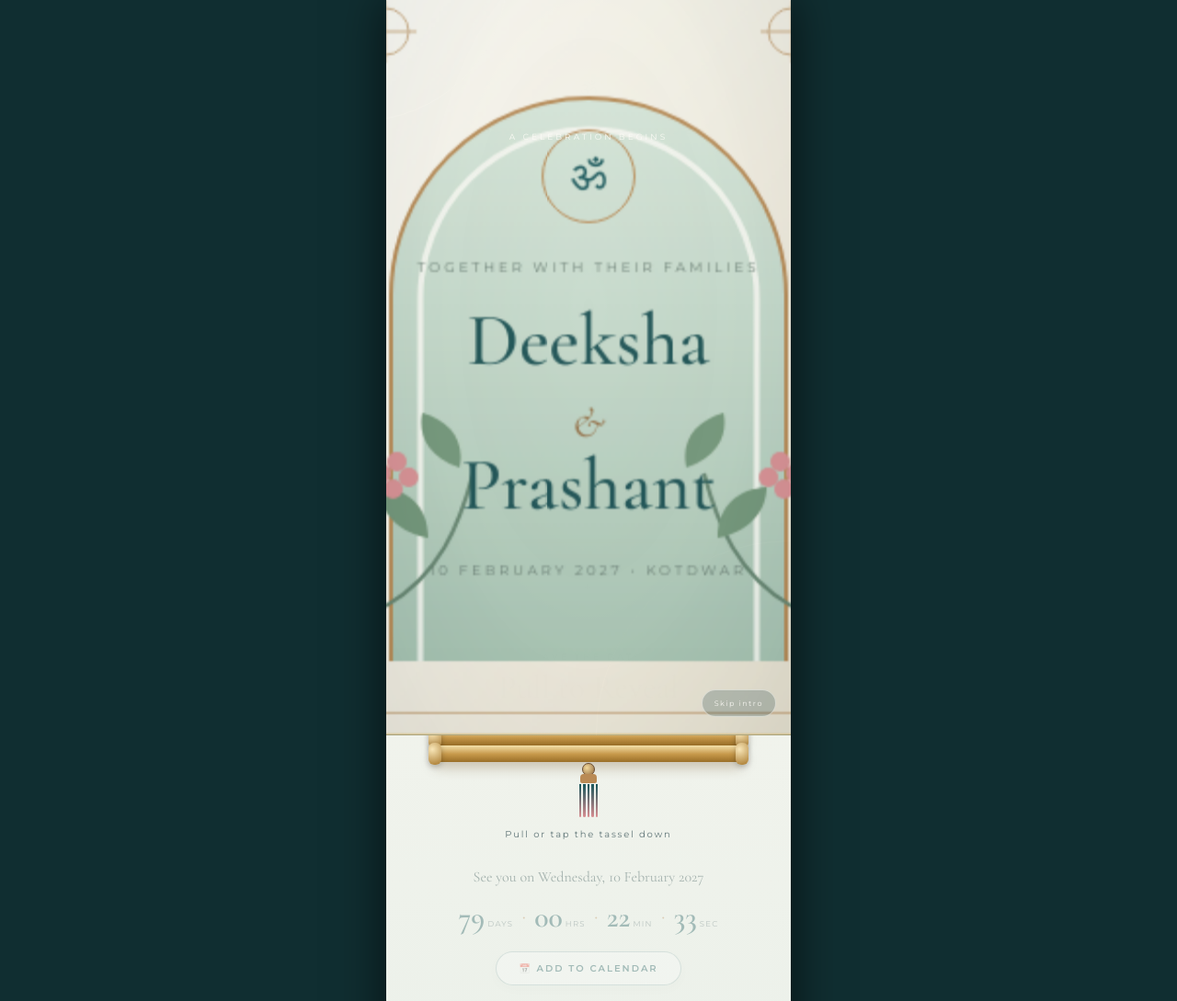
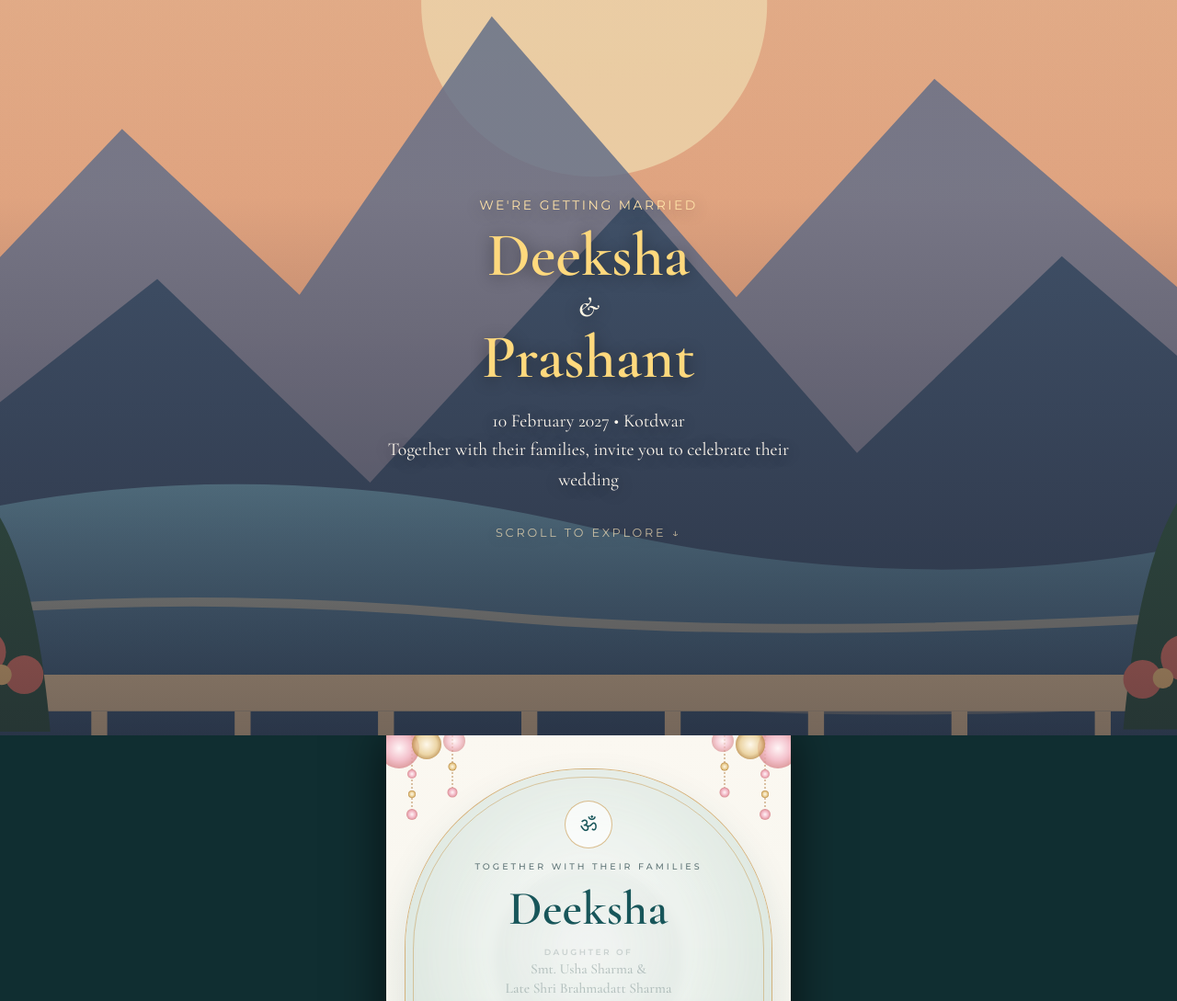
Before and after one commit to pgaur1/deeksha-prashant-wedding, a plain HTML site: page invitation-2/index.html in a window 1280 px wide. Shown: the top 1089 px of the page at 92% size. Drawn offline with nearby package versions, Linux system fonts and the light colour scheme.

Commit message:
Replace invitation intro with cinematic doorway scene
Co-authored-by: Copilot <223556219+Copilot@users.noreply.github.com>

```diff
--- a/invitation-2/index.html
+++ b/invitation-2/index.html
@@ -83,244 +83,293 @@
     overflow: hidden;
   }
 
-  /* ================= 1. CINEMATIC INVITATION REVEAL ================= */
-  .opening-stage {
-    position: fixed;
+  /* ================= 1. CINEMATIC ARCHWAY OPENING ================= */
+  html {
+    scroll-behavior: smooth;
+  }
+
+  #cinematic-opening {
+    position: relative;
+    z-index: 100;
+    width: 100%;
+    height: 100vh;
+    height: 100dvh;
+    overflow: hidden;
+    perspective: 1200px;
+    background: #1b1210;
+    color: #fffaf2;
+    user-select: none;
+  }
+
+  .scene-interior {
+    position: absolute;
     inset: 0;
-    max-width: 440px;
-    margin: 0 auto;
-    z-index: 200;
     overflow: hidden;
+    display: flex;
+    align-items: center;
+    justify-content: center;
+    padding: 24px;
+    text-align: center;
     background:
-      radial-gradient(ellipse at 50% 42%, rgba(226, 238, 225, 0.96) 0%, rgba(164, 190, 174, 0.9) 54%, rgba(16, 58, 61, 0.98) 100%);
+      linear-gradient(to bottom, rgba(20, 14, 18, 0.12), rgba(20, 14, 18, 0.48)),
+      radial-gradient(circle at 50% 35%, #ffe6c7 0%, #f3b58c 38%, #6a7ba2 72%, #2b354f 100%);
+    transform: scale(1);
+    transition: transform 2.4s cubic-bezier(0.22, 1, 0.36, 1);
+    z-index: 1;
+  }
+
+  #cinematic-opening.is-opening .scene-interior {
+    transform: scale(1.16);
+  }
+
+  .terrace-art {
+    position: absolute;
+    inset: 0;
+    width: 100%;
+    height: 100%;
+  }
+
+  .scene-interior::after {
+    content: "";
+    position: absolute;
+    inset: 0;
+    background: linear-gradient(180deg, rgba(22, 21, 33, 0.08) 30%, rgba(22, 21, 33, 0.58) 100%);
+    pointer-events: none;
+  }
+
+  .hero-reveal {
+    position: relative;
+    z-index: 2;
+    width: min(100%, 420px);
+    opacity: 0;
+    transform: translateY(24px) scale(0.97);
+    transition: opacity 1.1s ease 1.15s, transform 1.1s cubic-bezier(0.22, 1, 0.36, 1) 1.15s;
+    color: #fffaf2;
+    text-shadow: 0 2px 16px rgba(0, 0, 0, 0.45);
+  }
+
+  #cinematic-opening.is-opening .hero-reveal {
+    opacity: 1;
+    transform: translateY(0) scale(1);
+  }
+
+  .hero-kicker {
+    margin-bottom: 10px;
+    color: #ffe2a8;
+    font-family: 'Montserrat', sans-serif;
+    font-size: 12px;
+    letter-spacing: 0.18em;
+    text-transform: uppercase;
+  }
+
+  .hero-names {
+    margin: 0;
+    color: #ffd97d;
+    font-family: 'Cormorant Garamond', Georgia, serif;
+    font-size: clamp(38px, 9vw, 58px);
+    font-weight: 600;
+    line-height: 1.05;
+  }
+
+  .hero-amp {
+    display: block;
+    margin: 4px 0;
+    color: #fff6e5;
+    font-size: 26px;
+    font-style: italic;
+  }
+
+  .hero-meta {
+    margin-top: 14px;
+    color: #fff8ee;
+    font-size: 17px;
+    line-height: 1.6;
+  }
+
+  .opening-scroll-cue {
+    margin-top: 28px;
+    color: #ffe7ba;
+    font-family: 'Montserrat', sans-serif;
+    font-size: 11px;
+    letter-spacing: 0.22em;
+    text-transform: uppercase;
+    animation: pulseScroll 1.8s infinite ease-in-out;
+  }
+
+  @keyframes pulseScroll {
+    0%, 100% { opacity: 0.5; transform: translateY(0); }
+    50% { opacity: 1; transform: translateY(5px); }
+  }
+
+  .arch-stage {
+    position: absolute;
+    inset: 0;
+    z-index: 3;
+    display: flex;
+    align-items: center;
+    justify-content: center;
+    padding: 0;
+    border: 0;
+    background: transparent;
+    color: inherit;
+    transform-style: preserve-3d;
+    transition: transform 2.2s cubic-bezier(0.22, 1, 0.36, 1), opacity 0.9s ease 1.5s;
+    cursor: pointer;
+  }
+
+  .arch-stage:focus-visible {
+    outline: 3px solid #ffe2a8;
+    outline-offset: -8px;
+  }
+
+  #cinematic-opening.is-opening .arch-stage {
+    transform: scale(1.65);
+    opacity: 0;
+    pointer-events: none;
+  }
+
+  .arch-wall {
+    position: relative;
+    display: flex;
+    width: min(84vw, 360px);
+    height: min(74vh, 540px);
+    height: min(74dvh, 540px);
+    overflow: visible;
+    border-radius: 180px 180px 12px 12px;
+    background: linear-gradient(145deg, #eadbc6, #c8b49a);
+    box-shadow: 0 0 0 100vmax #f7f2eb, inset 0 0 28px rgba(0, 0, 0, 0.35);
+    transform-style: preserve-3d;
+  }
+
+  .floral-crown {
+    position: absolute;
+    top: -34px;
+    left: -18px;
+    right: -18px;
+    z-index: 5;
+    height: 86px;
+    border-radius: 50%;
+    background:
+      radial-gradient(circle at 20% 55%, #e84a3c 0 18px, transparent 20px),
+      radial-gradient(circle at 38% 35%, #ff6b5b 0 22px, transparent 24px),
+      radial-gradient(circle at 55% 28%, #d93829 0 24px, transparent 26px),
+      radial-gradient(circle at 74% 40%, #ff7666 0 20px, transparent 22px),
+      radial-gradient(circle at 86% 62%, #c92e20 0 16px, transparent 18px),
+      radial-gradient(circle at 48% 50%, #3d6b35 0 36px, transparent 38px);
+    pointer-events: none;
+  }
+
+  .arch-door {
+    position: relative;
+    width: 50%;
+    height: 100%;
+    border: 2px solid #23536b;
+    background: linear-gradient(180deg, #4fa3c7 0%, #347fa1 55%, #245f7a 100%);
+    box-shadow: inset 0 0 18px rgba(10, 32, 44, 0.35);
+    transition: transform 1.6s cubic-bezier(0.25, 1, 0.35, 1);
+    backface-visibility: hidden;
+  }
+
+  .arch-door-left {
+    border-radius: 180px 0 0 10px;
+    transform-origin: left center;
+  }
+
+  .arch-door-right {
+    border-radius: 0 180px 10px 0;
+    transform-origin: right center;
+  }
+
+  .arch-door::before {
+    content: "";
+    position: absolute;
+    inset: 28px 14px;
+    border: 1.5px solid rgba(255, 255, 255, 0.35);
+    border-radius: inherit;
+  }
+
+  .arch-door::after {
+    content: "";
+    position: absolute;
+    top: 54%;
+    width: 9px;
+    height: 9px;
+    border: 1px solid #f3d38a;
+    border-radius: 50%;
+    background: radial-gradient(circle at 35% 35%, #fff1bd, #bd8741);
+    box-shadow: 0 1px 5px rgba(0, 0, 0, 0.35);
+  }
+
+  .arch-door-left::after { right: 14px; }
+  .arch-door-right::after { left: 14px; }
+
+  #cinematic-opening.is-opening .arch-door-left {
+    transform: rotateY(105deg);
+  }
+
+  #cinematic-opening.is-opening .arch-door-right {
+    transform: rotateY(-105deg);
+  }
+
+  .door-badge {
+    position: absolute;
+    inset: 0;
+    z-index: 4;
     display: flex;
     flex-direction: column;
     align-items: center;
     justify-content: center;
-    gap: 14px;
-    padding: 24px 18px;
-    color: #173F3F;
-    perspective: 1400px;
-    transition: opacity 0.9s ease, visibility 0.9s ease;
-  }
-
-  .opening-stage::before,
-  .opening-stage::after {
-    content: "";
-    position: absolute;
-    width: 320px;
-    height: 320px;
-    border: 1px solid rgba(255, 247, 224, 0.24);
-    border-radius: 50%;
+    padding: 16px;
+    color: #fffaf0;
+    text-align: center;
+    text-shadow: 0 2px 10px rgba(0, 0, 0, 0.4);
     pointer-events: none;
-  }
-
-  .opening-stage::before {
-    top: -190px;
-    left: -190px;
-  }
-
-  .opening-stage::after {
-    right: -210px;
-    bottom: -210px;
-    width: 420px;
-    height: 420px;
-  }
-
-  .opening-stage.hidden {
+    transition: opacity 0.45s ease;
+  }
+
+  #cinematic-opening.is-opening .door-badge {
     opacity: 0;
-    visibility: hidden;
-    pointer-events: none;
-  }
-
-  .opening-kicker {
-    position: relative;
-    z-index: 2;
-    color: rgba(255, 253, 248, 0.88);
+  }
+
+  .door-badge-title {
+    font-family: 'Cormorant Garamond', Georgia, serif;
+    font-size: 38px;
+    font-style: italic;
+    line-height: 1;
+  }
+
+  .door-badge-sub {
+    margin-top: 14px;
+    padding: 8px 17px;
+    border: 1px solid rgba(255, 255, 255, 0.62);
+    border-radius: 999px;
+    background: rgba(255, 255, 255, 0.18);
     font-family: 'Montserrat', sans-serif;
-    font-size: 9px;
-    letter-spacing: 3px;
+    font-size: 10px;
+    letter-spacing: 0.12em;
     text-transform: uppercase;
-    text-align: center;
-    opacity: 0;
-    transform: translateY(12px);
-  }
-
-  .cinematic-scene {
-    position: relative;
-    z-index: 1;
-    width: 100%;
-    height: min(66vh, 490px);
-    min-height: 310px;
-    display: grid;
-    place-items: center;
-    transform-style: preserve-3d;
-  }
-
-  .cinematic-card {
-    position: relative;
-    width: min(72vw, 282px);
-    height: min(55vh, 390px);
-    min-height: 275px;
-    overflow: hidden;
-    border: 1px solid rgba(230, 201, 139, 0.9);
-    border-radius: 8px;
-    background: linear-gradient(155deg, #FBF8EF 0%, #EEE5D2 100%);
-    box-shadow: 0 35px 90px rgba(7, 39, 41, 0.48), 0 0 0 8px rgba(255, 253, 248, 0.08);
-    transform-style: preserve-3d;
-    opacity: 0;
-    will-change: transform, opacity;
-  }
-
-  .cinematic-card::before {
-    content: "";
-    position: absolute;
-    inset: 10px;
-    border: 1px solid rgba(185, 138, 85, 0.62);
-    pointer-events: none;
-    z-index: 3;
-  }
-
-  .cinematic-card::after {
-    content: "";
-    position: absolute;
-    top: -20%;
-    left: -90%;
-    width: 60%;
-    height: 140%;
-    background: linear-gradient(90deg, transparent, rgba(255, 255, 255, 0.42), transparent);
-    transform: rotate(18deg);
-    z-index: 4;
-  }
-
-  .cinematic-art {
-    position: absolute;
-    inset: 0;
-    width: 100%;
-    height: 100%;
-  }
-
-  .cinematic-card-content {
-    position: absolute;
-    inset: 0;
-    z-index: 2;
-    display: flex;
-    align-items: center;
-    justify-content: center;
-    flex-direction: column;
-    padding: 26px 20px;
-    text-align: center;
-  }
-
-  .cinematic-mark {
-    width: 48px;
-    height: 48px;
-    margin-bottom: 18px;
-    display: grid;
-    place-items: center;
-    border: 1px solid var(--gold);
-    border-radius: 50%;
-    color: var(--burgundy);
-    font-size: 22px;
-  }
-
-  .cinematic-overline,
-  .cinematic-date {
-    color: #687C72;
-    font-family: 'Montserrat', sans-serif;
-    font-size: 7px;
-    letter-spacing: 2px;
-    text-transform: uppercase;
-  }
-
-  .cinematic-names {
-    margin: 15px 0;
-    color: #174D50;
-    font-family: 'Cormorant Garamond', serif;
-    font-size: clamp(29px, 8vw, 38px);
-    font-weight: 500;
-    line-height: 0.98;
-  }
-
-  .cinematic-names span {
-    font-family: 'Cormorant Garamond', serif;
-    font-size: 22px;
-    font-style: italic;
-    color: var(--gold-dark);
-  }
-
-  .cinematic-date {
-    margin-top: 5px;
-    color: #687C72;
-  }
-
-  .opening-stage.playing .opening-kicker {
-    animation: captionRise 1s ease 0.2s forwards;
-  }
-
-  .opening-stage.playing .cinematic-card {
-    animation: cardApproach 4.4s cubic-bezier(0.22, 0.75, 0.25, 1) forwards;
-  }
-
-  .opening-stage.playing .cinematic-card::after {
-    animation: cardLightSweep 1.3s ease 2.1s forwards;
-  }
-
-  @keyframes captionRise {
-    to { opacity: 1; transform: translateY(0); }
-  }
-
-  @keyframes cardApproach {
-    0% {
-      opacity: 0;
-      transform: translate3d(0, 25vh, -380px) rotateX(17deg) rotateY(-9deg) scale(0.56);
+  }
+
+  @media (max-height: 650px) {
+    .arch-wall {
+      width: min(72vw, 310px);
+      height: min(68vh, 420px);
+      height: min(68dvh, 420px);
     }
-    18% {
-      opacity: 1;
-      transform: translate3d(0, 8vh, -190px) rotateX(9deg) rotateY(-5deg) scale(0.72);
-    }
-    58% {
-      opacity: 1;
-      transform: translate3d(0, 0, 0) rotateX(0) rotateY(0) scale(1);
-    }
-    76% {
-      transform: translate3d(0, -1vh, 60px) rotateX(0) rotateY(0) scale(1.05);
-    }
-    100% {
-      opacity: 0.92;
-      transform: translate3d(0, -3vh, 360px) rotateX(0) rotateY(0) scale(1.58);
-    }
-  }
-
-  @keyframes cardLightSweep {
-    to { left: 140%; }
-  }
-
-  .opening-instruction {
-    position: absolute;
-    right: 16px;
-    bottom: 20px;
-    z-index: 5;
-    border: 1px solid rgba(255, 253, 248, 0.52);
-    border-radius: 999px;
-    padding: 9px 13px;
-    color: rgba(255, 253, 248, 0.9);
-    background: rgba(16, 58, 61, 0.22);
-    font-family: 'Montserrat', sans-serif;
-    font-size: 8px;
-    letter-spacing: 1.5px;
-    cursor: pointer;
-  }
-
-  @media (max-height: 650px) {
-    .opening-stage { gap: 8px; padding: 16px; }
-    .cinematic-scene { height: 58vh; min-height: 250px; }
-    .cinematic-card { height: 48vh; min-height: 230px; }
+
+    .hero-kicker { font-size: 10px; }
+    .hero-meta { margin-top: 9px; font-size: 15px; }
+    .opening-scroll-cue { margin-top: 16px; }
   }
 
   @media (prefers-reduced-motion: reduce) {
-    .opening-stage,
-    .cinematic-card { transition-duration: 0.01ms; }
+    html { scroll-behavior: auto; }
+    .scene-interior,
+    .hero-reveal,
+    .arch-stage,
+    .arch-door,
+    .door-badge { transition-duration: 0.01ms; transition-delay: 0ms; }
+    .opening-scroll-cue { animation: none; }
   }
 
   /* ================= 2. HERO GOLD ARCH SECTION ================= */
@@ -1183,6 +1232,79 @@
 </style>
 </head>
 <body>
+
+<section id="cinematic-opening" aria-label="Wedding invitation opening scene">
+  <div class="scene-interior">
+    <svg class="terrace-art" viewBox="0 0 1200 1600" preserveAspectRatio="xMidYMid slice" aria-hidden="true">
+      <defs>
+        <linearGradient id="terraceSky" x1="0" y1="0" x2="0" y2="1">
+          <stop offset="0%" stop-color="#f8cda3"/>
+          <stop offset="48%" stop-color="#efaa83"/>
+          <stop offset="100%" stop-color="#647c9d"/>
+        </linearGradient>
+        <linearGradient id="terraceFloor" x1="0" y1="0" x2="0" y2="1">
+          <stop offset="0%" stop-color="#c5a58b"/>
+          <stop offset="100%" stop-color="#654f4e"/>
+        </linearGradient>
+        <linearGradient id="terraceWater" x1="0" y1="0" x2="0" y2="1">
+          <stop offset="0%" stop-color="#6e9aab"/>
+          <stop offset="100%" stop-color="#344b68"/>
+        </linearGradient>
+      </defs>
+      <rect width="1200" height="1600" fill="url(#terraceSky)"/>
+      <circle cx="605" cy="480" r="152" fill="#ffe5b6" opacity=".82"/>
+      <path d="M0 790 190 590l156 146 169-245 215 247 174-192 296 254v360H0Z" fill="#677590" opacity=".82"/>
+      <path d="m0 895 221-173 187 179 231-251 197 225 180-173 183 158v350H0Z" fill="#394e67" opacity=".84"/>
+      <path d="M0 940q280-75 600 0t600 0v236H0Z" fill="url(#terraceWater)" opacity=".86"/>
+      <path d="M0 1018q250-24 510 0t690-3" fill="none" stroke="#f8d3a2" stroke-width="8" opacity=".45"/>
+      <path d="M0 1090q320-21 610 2t590-4" fill="none" stroke="#f8d3a2" stroke-width="5" opacity=".3"/>
+      <path d="M0 1175h1200v425H0Z" fill="url(#terraceFloor)"/>
+      <path d="M0 1192h1200M0 1300h1200M0 1430h1200" stroke="#ead2b1" stroke-width="5" opacity=".36"/>
+      <path d="M0 1190 330 1600M1200 1190 870 1600M360 1190l-80 410M840 1190l80 410" stroke="#ead2b1" stroke-width="4" opacity=".3"/>
+      <path d="M0 1150h1200" stroke="#e8c99e" stroke-width="24" opacity=".8"/>
+      <path d="M0 1070h1200v32H0Z" fill="#e1c39b"/>
+      <path d="M44 1102v74m126-74v74m126-74v74m126-74v74m126-74v74m126-74v74m126-74v74m126-74v74m126-74v74m126-74v74"
+            stroke="#e1c39b" stroke-width="14"/>
+      <path d="M0 1176h1200" stroke="#b48b69" stroke-width="18"/>
+      <g fill="#385a49">
+        <path d="M-25 1120q18-190 76-222 59 32 76 222Z"/>
+        <path d="M1070 1118q18-197 77-231 59 34 78 231Z"/>
+      </g>
+      <g fill="#d97869">
+        <circle cx="68" cy="1050" r="20"/><circle cx="104" cy="1070" r="17"/><circle cx="1123" cy="1055" r="20"/><circle cx="1087" cy="1074" r="17"/>
+      </g>
+      <g fill="#f3c27f">
+        <circle cx="84" cy="1070" r="9"/><circle cx="1105" cy="1073" r="9"/>
+      </g>
+    </svg>
+
+    <div class="hero-reveal">
+      <p class="hero-kicker">We're Getting Married</p>
+      <h1 class="hero-names">
+        Deeksha
+        <span class="hero-amp">&amp;</span>
+        Prashant
+      </h1>
+      <p class="hero-meta">
+        10 February 2027 &bull; Kotdwar<br>
+        Together with their families, invite you to celebrate their wedding
+      </p>
+      <div class="opening-scroll-cue">Scroll to explore &darr;</div>
+    </div>
+  </div>
+
+  <button class="arch-stage" id="arch-trigger" type="button" aria-label="Tap to open the wedding doors" aria-pressed="false">
+    <span class="arch-wall">
+      <span class="floral-crown"></span>
+      <span class="arch-door arch-door-left"></span>
+      <span class="arch-door arch-door-right"></span>
+      <span class="door-badge">
+        <span class="door-badge-title">You're<br>Invited</span>
+        <span class="door-badge-sub">Tap to Enter</span>
+      </span>
+    </span>
+  </button>
+</section>
 
 <div class="mobile-frame">
   <!-- Floating Rose Petals Overlay -->
@@ -1231,51 +1353,6 @@
       <circle cx="396" cy="10" r="16" fill="url(#flowerGold)" opacity="0.75"/>
       <circle cx="366" cy="6" r="12" fill="url(#flowerPink)" opacity="0.7"/>
     </svg>
-  </div>
-
-  <!-- 1. CINEMATIC INVITATION REVEAL -->
-  <div class="opening-stage" id="openingStage" aria-label="Wedding invitation opening">
-    <p class="opening-kicker">A celebration begins</p>
-
-    <div class="cinematic-scene">
-      <div class="cinematic-card" id="cinematicCard">
-        <svg class="cinematic-art" viewBox="0 0 280 390" preserveAspectRatio="xMidYMid slice" aria-hidden="true">
-          <defs>
-            <linearGradient id="cardPaper" x1="0" y1="0" x2="1" y2="1">
-              <stop offset="0%" stop-color="#FFFDF8"/>
-              <stop offset="100%" stop-color="#E9E0CE"/>
-            </linearGradient>
-            <linearGradient id="archGlass" x1="0" y1="0" x2="0" y2="1">
-              <stop offset="0%" stop-color="#D8E6DA"/>
-              <stop offset="100%" stop-color="#A7C2B1"/>
-            </linearGradient>
-          </defs>
-          <rect width="280" height="390" fill="url(#cardPaper)"/>
-          <path d="M39 352V165a101 101 0 0 1 202 0v187" fill="url(#archGlass)" stroke="#B98A55" stroke-width="2"/>
-          <path d="M54 352V166a86 86 0 0 1 172 0v186" fill="none" stroke="#FFFDF8" stroke-width="3" opacity=".8"/>
-          <path d="M36 324c28-16 38-42 45-68m163 68c-28-16-38-42-45-68" fill="none" stroke="#65836F" stroke-width="2"/>
-          <g fill="#719477">
-            <path d="M58 289c-19-4-25-16-25-26 14 1 25 9 25 26m16-36c-18-6-21-19-19-28 14 4 22 14 19 28m132 36c19-4 25-16 25-26-14 1-25 9-25 26m-16-36c18-6 21-19 19-28-14 4-22 14-19 28"/>
-          </g>
-          <g fill="#D98E92">
-            <circle cx="34" cy="256" r="5"/><circle cx="42" cy="250" r="5"/><circle cx="48" cy="258" r="5"/><circle cx="40" cy="264" r="5"/>
-            <circle cx="246" cy="256" r="5"/><circle cx="238" cy="250" r="5"/><circle cx="232" cy="258" r="5"/><circle cx="240" cy="264" r="5"/>
-          </g>
-          <g fill="none" stroke="#B98A55" stroke-width="1" opacity=".65">
-            <path d="M20 30h32m-16-16v32M228 30h32m-16-16v32"/>
-            <circle cx="36" cy="30" r="12"/><circle cx="244" cy="30" r="12"/>
-          </g>
-        </svg>
-        <div class="cinematic-card-content">
-          <div class="cinematic-mark">ॐ</div>
-          <div class="cinematic-overline">Together with their families</div>
-          <div class="cinematic-names">Deeksha<br><span>&amp;</span><br>Prashant</div>
-          <div class="cinematic-date">10 February 2027 &bull; Kotdwar</div>
-        </div>
-      </div>
-    </div>
-
-    <button class="opening-instruction" type="button" onclick="finishOpening()">Skip intro</button>
   </div>
 
   <!-- 2. HERO ARCH WITH TYPEWRITER NAMES & BLURRED ZOOMING BACKDROP -->
@@ -1516,37 +1593,47 @@
 </div>
 
 <script>
-  /* ================= 1. CINEMATIC INTRO & TYPEWRITER HERO SEQUENCE ================= */
+  /* ================= 1. CINEMATIC ARCHWAY OPENING ================= */
+  const openingScene = document.getElementById('cinematic-opening');
+  const archTrigger = document.getElementById('arch-trigger');
   let invitationOpened = false;
-
-  function finishOpening() {
+  let invitationReady = false;
+
+  function finishCinematicOpening() {
+    if (invitationReady) return;
+    invitationReady = true;
+    document.body.classList.remove('opening-active');
+    startHeroTypewriter();
+  }
+
+  function openCinematicDoors() {
     if (invitationOpened) return;
     invitationOpened = true;
-    const stage = document.getElementById('openingStage');
-    function onOpeningFade(event) {
-      if (event.target !== stage || event.propertyName !== 'opacity') return;
-      stage.removeEventListener('transitionend', onOpeningFade);
-      document.body.classList.remove('opening-active');
-      startHeroTypewriter();
-    }
-    stage.addEventListener('transitionend', onOpeningFade);
-    stage.classList.add('hidden');
-  }
-
-  function startOpeningScene() {
-    const stage = document.getElementById('openingStage');
-    const card = document.getElementById('cinematicCard');
-    document.body.classList.add('opening-active');
-    card.addEventListener('animationend', event => {
-      if (event.target === card && event.animationName === 'cardApproach') finishOpening();
-    });
+    archTrigger.setAttribute('aria-pressed', 'true');
+    openingScene.classList.add('is-opening');
 
     if (window.matchMedia('(prefers-reduced-motion: reduce)').matches) {
-      finishOpening();
+      finishCinematicOpening();
       return;
     }
 
-    requestAnimationFrame(() => stage.classList.add('playing'));
+    window.setTimeout(finishCinematicOpening, 2600);
+  }
+
+  archTrigger.addEventListener('click', openCinematicDoors);
+  archTrigger.addEventListener('transitionend', event => {
+    if (event.target === archTrigger && event.propertyName === 'opacity') {
+      finishCinematicOpening();
+    }
+  });
+
+  function startOpeningScene() {
+    document.body.classList.add('opening-active');
+    if (window.matchMedia('(prefers-reduced-motion: reduce)').matches) {
+      openCinematicDoors();
+      return;
+    }
+    window.setTimeout(openCinematicDoors, 1600);
   }
 
   function typeText(elementId, cursorId, text, speed, callback) {
```
